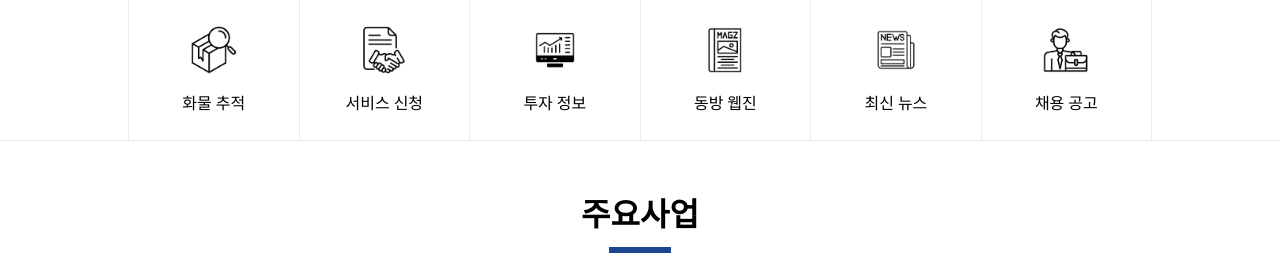
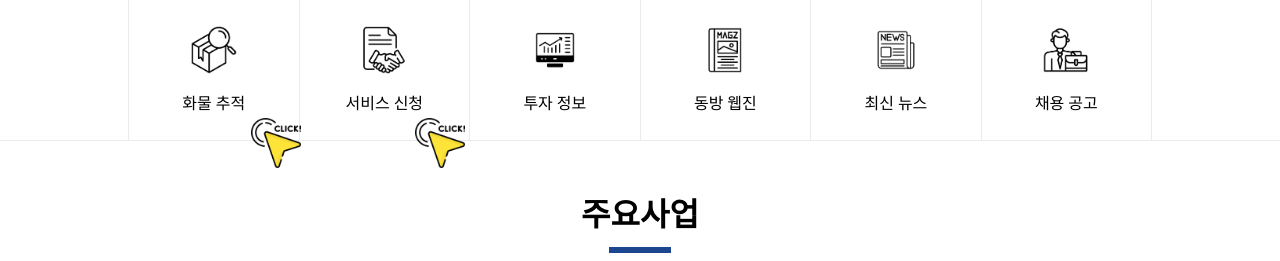
Before and after one commit to stemisruler/Personal_Company_renewal_Dongbang, a plain HTML site: page index.html in a window 1280 px wide. Shown: the part 702-963 px from the top of the page. Drawn offline with nearby package versions, Linux system fonts and the light colour scheme; a web font is replaced by a local one.

Commit message:
Add files via upload

```diff
--- a/index.html
+++ b/index.html
@@ -284,6 +284,12 @@
                         </li>
                     </ul>
                 </div>
+                <!-- click 아이콘으로 서브메뉴 표시 -->
+                <div class="click-plz">
+                    <img src="images/click.png" alt="">
+                    <img src="images/click.png" alt="">
+                </div>
+
             </div>
         </div>
         <!-- section 01 primary-business -->
```
